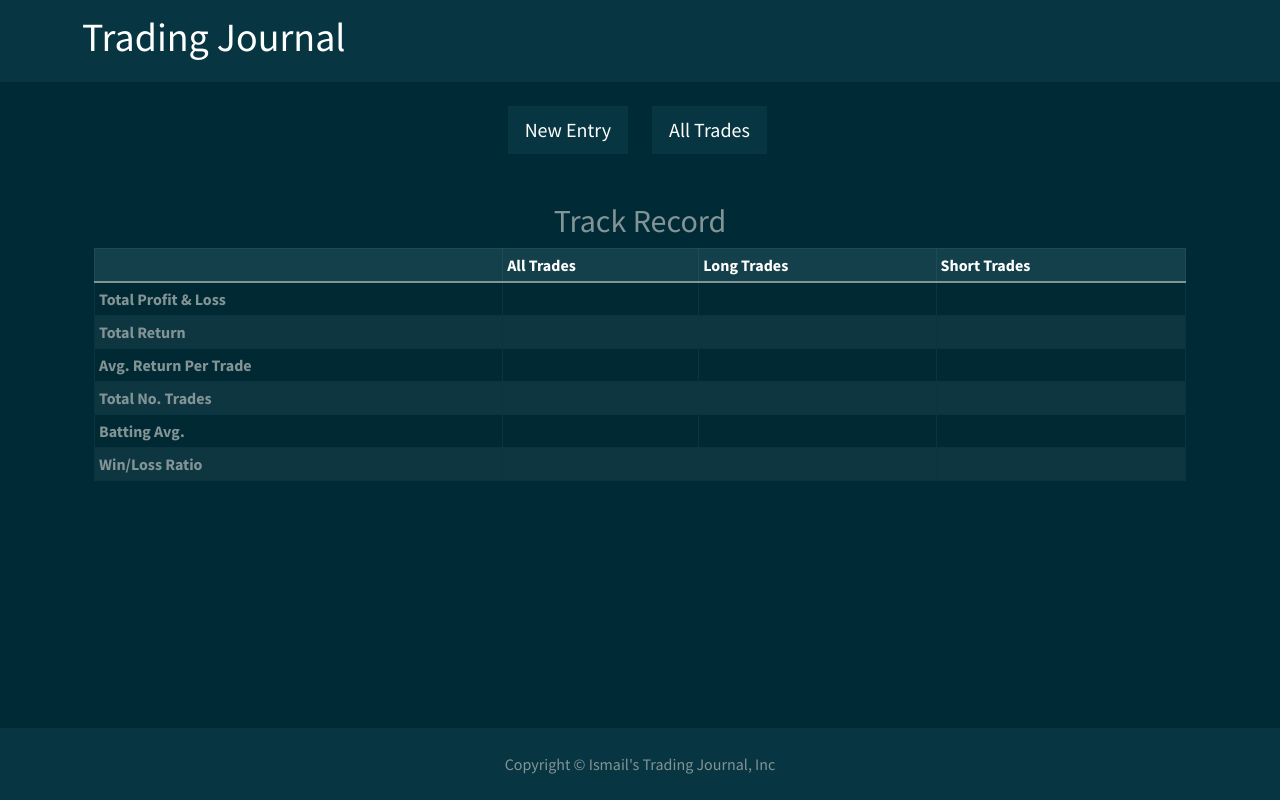
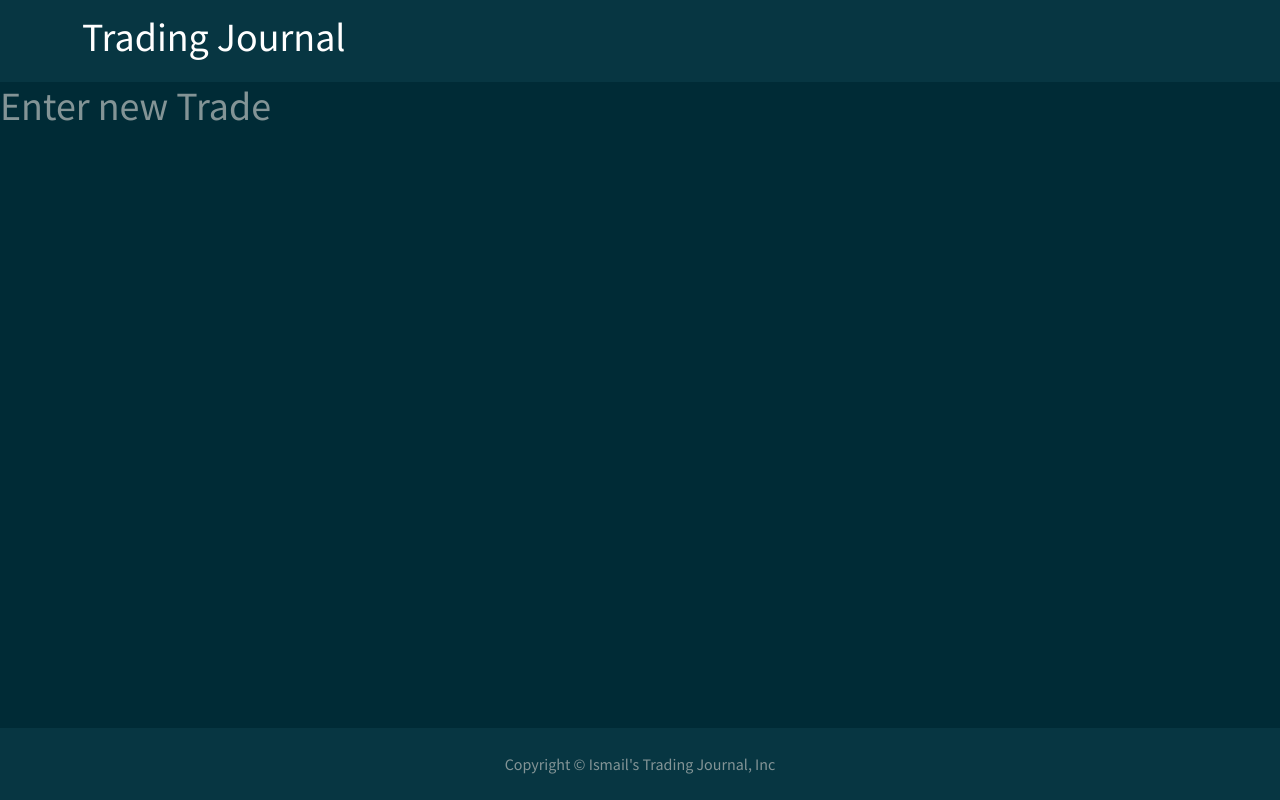
Before and after one commit to smileforismail/Trading_Journal, a React (Create React App) app in the folder frontend/: page /newEntry in a window 1280 px wide. Built offline with nearby package versions, Linux system fonts and the light colour scheme.

Commit message:
implement react- router-dom

```diff
--- a/frontend/src/App.js
+++ b/frontend/src/App.js
@@ -1,20 +1,28 @@
 import React from "react";
+
+// routing
+import { BrowserRouter as Router, Route, Routes } from "react-router-dom";
+
 // components
 import Header from "./components/Header.js";
+import Footer from "./components/Footer.js";
 import HomeScreen from "./screens/HomeScreen.js";
-import Footer from "./components/Footer.js";
+import NewEntryScreen from "./screens/NewEntryScreen.js";
 
 function App() {
 	return (
-		<div>
+		<Router>
 			<Header />
 
 			<main>
-				<HomeScreen />
+				<Routes>
+					<Route exact path="/" element={<HomeScreen />} />
+					<Route path="/newEntry" element={<NewEntryScreen />} />
+				</Routes>
 			</main>
 
 			<Footer />
-		</div>
+		</Router>
 	);
 }
 
--- a/frontend/src/screens/HomeScreen.js
+++ b/frontend/src/screens/HomeScreen.js
@@ -1,4 +1,6 @@
 import React from "react";
+// routin
+import { Link } from "react-router-dom";
 // components
 import HomeTable from "../components/HomeTable.js";
 // from react-bootstrap
@@ -15,14 +17,18 @@ const HomeScreen = () => {
 				<Container>
 					<Row className="pt-4">
 						<Col className="text-end">
+							<Link to="/newEntry">
 								<Button type="button" className="btn btn-dark btn-lg rounded-0">
 									New Entry
 								</Button>
+							</Link>
 						</Col>
 						<Col>
+							<Link to="/trades">
 								<Button type="button" className="btn btn-dark btn-lg rounded-0">
 									All Trades
 								</Button>
+							</Link>
 						</Col>
 					</Row>
 				</Container>
--- /dev/null
+++ b/frontend/src/screens/NewEntryScreen.js
@@ -0,0 +1,11 @@
+import React from "react";
+
+const NewEntryScreen = () => {
+	return (
+		<div>
+			<h1>Enter new Trade</h1>
+		</div>
+	);
+};
+
+export default NewEntryScreen;
```
Also changed, not shown: frontend/package.json (indentation only). Lines whose indentation alone changed are shown as unchanged.
